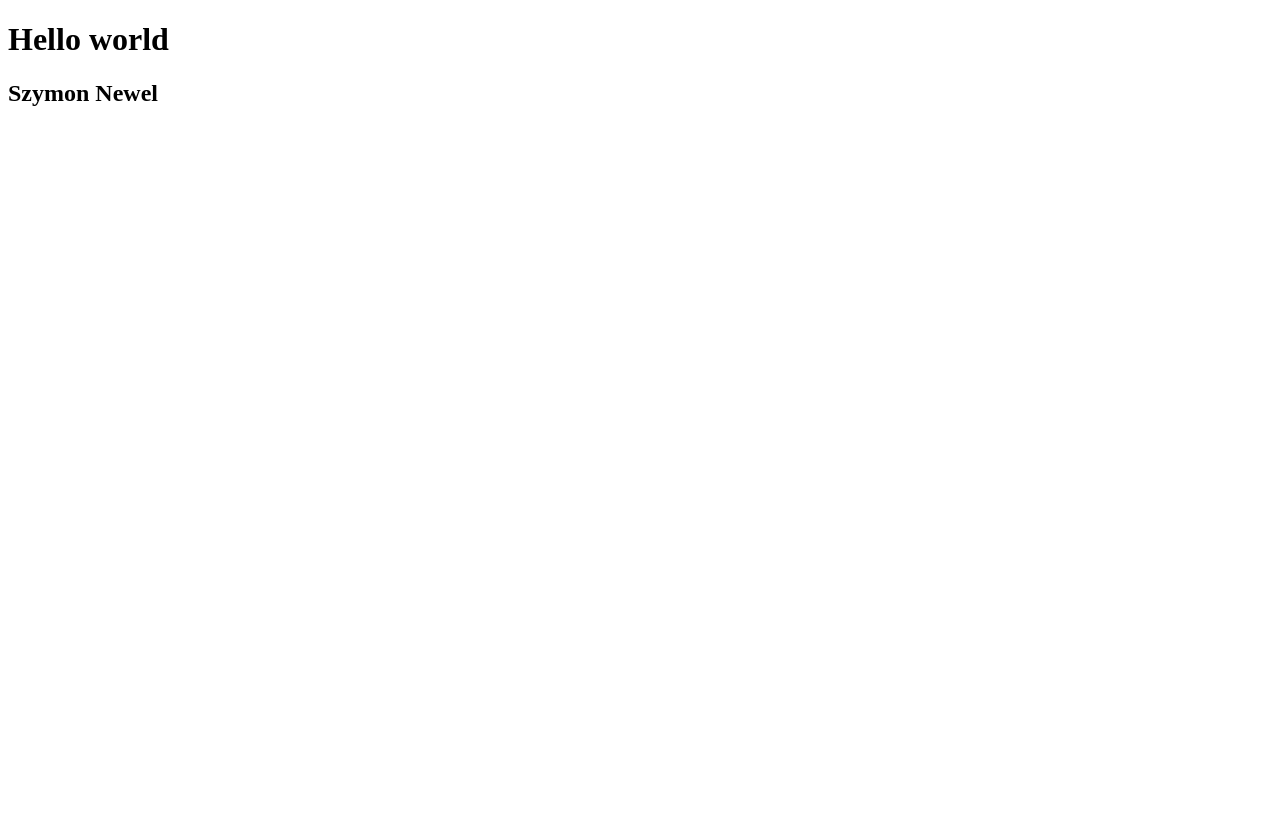
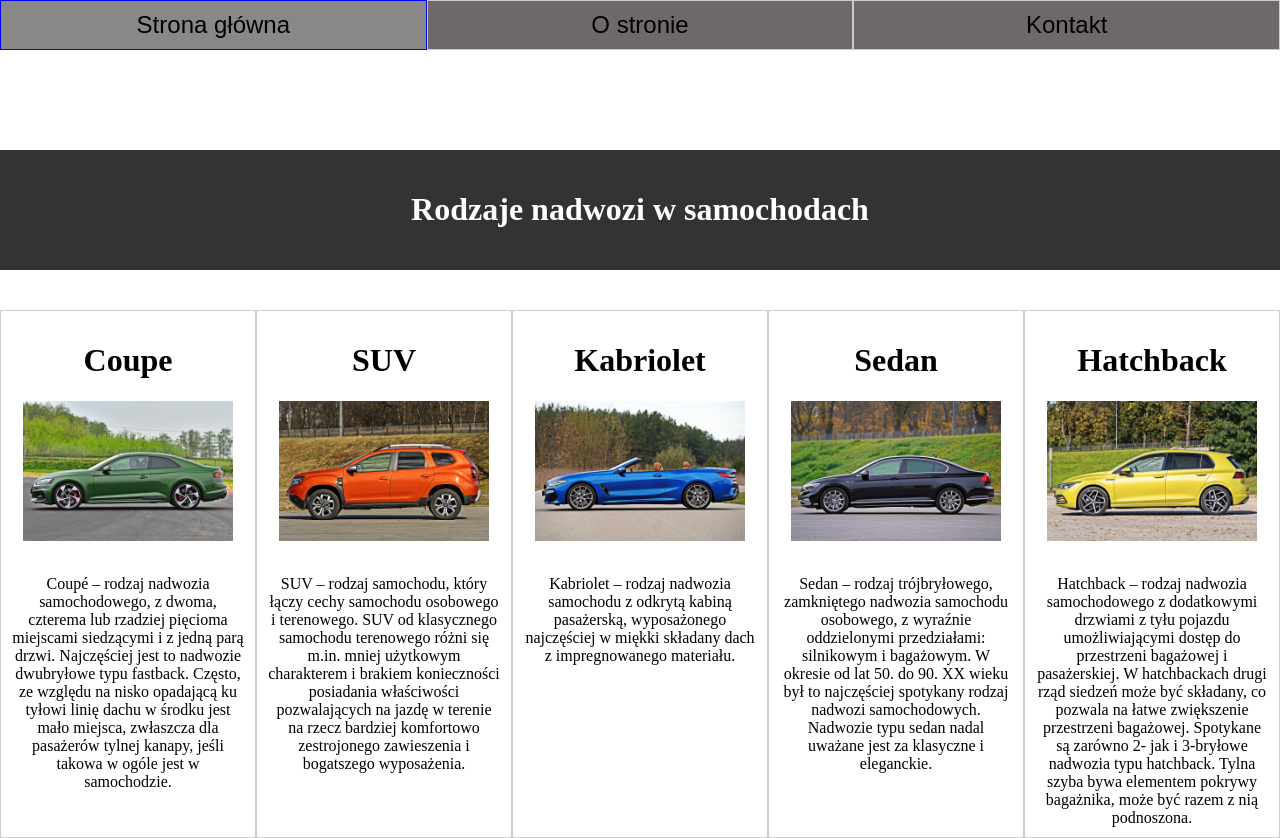
Before and after one commit to Nevelito/PI, a plain HTML site: page index.html in a window 1280 px wide. Before the commit the page ends 800 px from the top, so only its background shows below. Drawn offline with Linux system fonts and the light colour scheme.

Commit message:
Add files via upload

```diff
--- a/index.html
+++ b/index.html
@@ -1,12 +1,66 @@
 <!DOCTYPE html>
-<html lang="en">
+<html lang="pl">
 <head>
     <meta charset="UTF-8">
     <meta name="viewport" content="width=device-width, initial-scale=1.0">
-    <title>Document</title>
+    <title>Moja Strona</title>
+    <link rel="stylesheet" href="style.css">
 </head>
 <body>
-    <h1>Hello world</h1>
-    <h2>Szymon Newel</h2>
+    <div class="container_menu">
+        <button class="column_menu" onclick="location.href='index.html';">Strona główna</button>
+        <button class="column_menu" onclick="location.href='index.html';">O stronie</button>
+        <button class="column_menu" onclick="location.href='index.html';">Kontakt</button>
+    </div>
+    <header>
+        <h1>Rodzaje nadwozi w samochodach</h1>
+    </header>
+    <div class="container">
+        <div class="column">
+            <h1>Coupe</h1>
+
+            <img class="photo" src="coupe-rodzaj-nadwozia-1.jpg" alt="Coupe">
+
+            <div>
+                Coupé – rodzaj nadwozia samochodowego, z dwoma, czterema lub rzadziej pięcioma miejscami siedzącymi i z jedną parą drzwi. Najczęściej jest to nadwozie dwubryłowe typu fastback. Często, ze względu na nisko opadającą ku tyłowi linię dachu w środku jest mało miejsca, zwłaszcza dla pasażerów tylnej kanapy, jeśli takowa w ogóle jest w samochodzie.
+            </div>
+        </div>
+        <div class="column">
+            <h1>SUV</h1>
+
+            <img class="photo" src="suv-rodzaj-nadwozia-1.jpg" alt="Suv">
+
+            <div>
+                SUV – rodzaj samochodu, który łączy cechy samochodu osobowego i terenowego. SUV od klasycznego samochodu terenowego różni się m.in. mniej użytkowym charakterem i brakiem konieczności posiadania właściwości pozwalających na jazdę w terenie na rzecz bardziej komfortowo zestrojonego zawieszenia i bogatszego wyposażenia.
+            </div>
+        </div>
+        <div class="column">
+            <h1>Kabriolet</h1>
+
+            <img class="photo" src="kabriolet-rodzaj-nadwozia-1.jpg" alt="Kabriolet">
+
+            <div>
+                Kabriolet – rodzaj nadwozia samochodu z odkrytą kabiną pasażerską, wyposażonego najczęściej w miękki składany dach z impregnowanego materiału.
+            </div>
+        </div>
+        <div class="column">
+            <h1>Sedan</h1>
+
+            <img class="photo" src="sedan-rodzaj-nadwozia-1.jpg" alt="Sedan">
+
+            <div>
+                Sedan – rodzaj trójbryłowego, zamkniętego nadwozia samochodu osobowego, z wyraźnie oddzielonymi przedziałami: silnikowym i bagażowym. W okresie od lat 50. do 90. XX wieku był to najczęściej spotykany rodzaj nadwozi samochodowych. Nadwozie typu sedan nadal uważane jest za klasyczne i eleganckie.
+            </div>
+        </div>
+        <div class="column">
+            <h1>Hatchback</h1>
+
+            <img class="photo" src="hatchback-rodzaj-nadwozia-1.jpg" alt="Hatchback">
+
+            <div>
+                Hatchback – rodzaj nadwozia samochodowego z dodatkowymi drzwiami z tyłu pojazdu umożliwiającymi dostęp do przestrzeni bagażowej i pasażerskiej. W hatchbackach drugi rząd siedzeń może być składany, co pozwala na łatwe zwiększenie przestrzeni bagażowej. Spotykane są zarówno 2- jak i 3-bryłowe nadwozia typu hatchback. Tylna szyba bywa elementem pokrywy bagażnika, może być razem z nią podnoszona.
+            </div>
+        </div>
+    </div>
 </body>
 </html>
--- /dev/null
+++ b/style.css
@@ -0,0 +1,54 @@
+body, html {
+    margin: 0;
+    padding: 0;
+    height: 100%;
+}
+
+header {
+    background-color: #333;
+    color: white;
+    text-align: center;
+    padding: 20px 0;
+}
+
+.container {
+    display: flex;
+    height: auto; /* 80% wysokości ekranu */
+    margin-top: 40px;
+}
+
+.container_menu {
+    display: flex;
+    height: 50px;
+    margin-bottom: 100px;
+}
+
+.column {
+    flex: 1; /* Każda kolumna zajmuje równą część przestrzeni */
+    border: 1px solid #ccc;
+    box-sizing: border-box; /* Uwzględnia szerokość obramowania w szerokości kolumny */
+    text-align: center;
+    padding: 10px;
+}
+
+.column_menu {
+    flex: 1;
+    border: 1px solid #ccc;
+    box-sizing: border-box;
+    text-align: center;
+    font-size: x-large;
+    padding: 10px;
+    background-color: rgb(109, 105, 105);
+    transition: border-color 0.3s, background-color 0.3s; /* Dodajemy efekt przejścia */
+}
+
+.column_menu:hover {
+    border-color: blue; /* Zmieniamy kolor obramowania na najechanie myszką */
+    background-color: rgba(109, 105, 105, 0.8); /* Zmieniamy kolor tła na najechanie myszką */
+}
+
+.photo {
+    height: auto;
+    width: 90%;
+    margin-bottom: 30px;
+}
```
Also changed, not shown: coupe-rodzaj-nadwozia-1.jpg (added), hatchback-rodzaj-nadwozia-1.jpg (added), kabriolet-rodzaj-nadwozia-1.jpg (added), sedan-rodzaj-nadwozia-1.jpg (added), suv-rodzaj-nadwozia-1.jpg (added).
